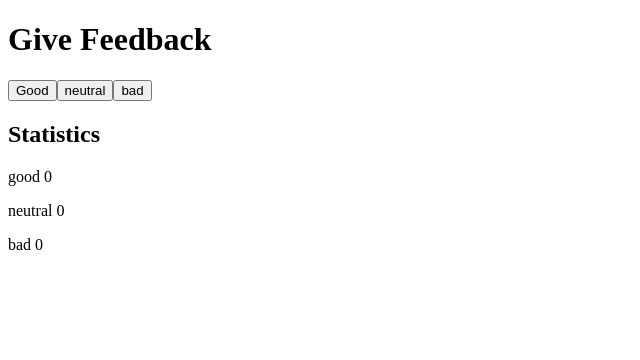
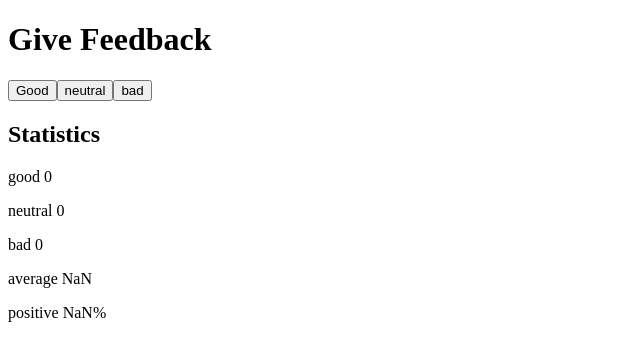
Before and after one commit to IanKaremi/Course_submissions, a React (Vite) app in the folder part1/unicafe/: page / in a window 1280 px wide. Shown: the top 360 px of the page, without its empty margins (0-640 px from the left). Built offline with nearby package versions, Linux system fonts and the light colour scheme.

Commit message:
exercise 1.7

```diff
--- a/part1/unicafe/src/App.jsx
+++ b/part1/unicafe/src/App.jsx
@@ -19,6 +19,9 @@ function App() {
     <p>neutral {neutral}</p>
     <p>bad {bad}</p>
 
+    <p>average {(good + (bad*-1))/(good+neutral+bad)}</p>
+    <p>positive {good/(good+neutral+bad)*100}%</p>
+
     </>
   )
 }
```
